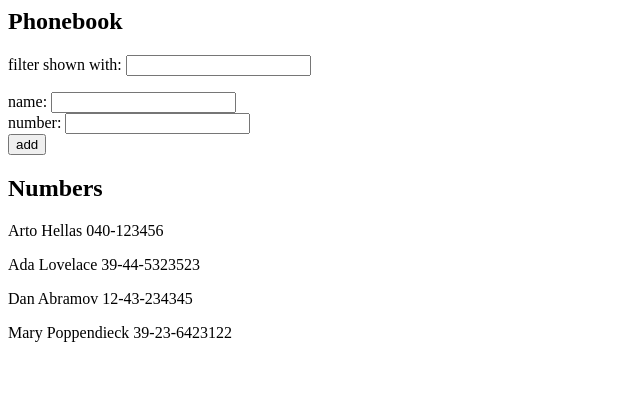
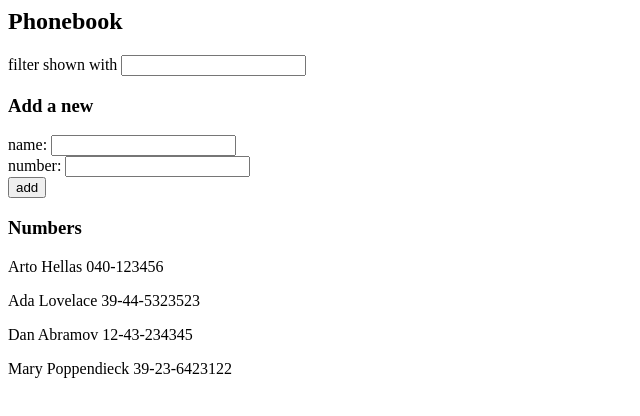
Before and after one commit to AvaibleUser/phonebook-frontend, a React (Create React App) app: page / in a window 1280 px wide. Shown: the top 416 px of the page, without its empty margins (0-640 px from the left). Built offline with nearby package versions, Linux system fonts and the light colour scheme.

Commit message:
Components refactored, filter option added

```diff
--- a/src/App.js
+++ b/src/App.js
@@ -1,23 +1,9 @@
 import React from 'react';
 import { useState } from 'react';
 
-const Person = ({ name, number }) => (
-  <p>
-    {name} {number}
-  </p>
-);
-
-const Input = ({ label, value, setValue }) => {
-  const catchValueChange = ({ target: { value } }) => {
-    setValue(value);
-  };
-
-  return (
-    <div>
-      {label}: <input value={value} onChange={catchValueChange} />
-    </div>
-  );
-};
+import Persons from './components/Persons';
+import PersonForm from './components/PersonForm';
+import PersonsFilter from './components/PersonsFilter';
 
 const App = () => {
   const [persons, setPersons] = useState([
@@ -31,46 +17,31 @@ const App = () => {
   const [filter, setFilter] = useState('');
   const [filteredPersons, setFilteredPersons] = useState(persons);
 
-  const addPerson = (event) => {
-    event.preventDefault();
-    if (!persons.find(({ number }) => number === newNumber)) {
-      setPersons(persons.concat({ name: newName, number: newNumber }));
-      setNewName('');
-      setNewNumber('');
-    } else {
-      alert(`${newName} is already added to phonebook`);
-    }
-  };
-
-  const filterPersons = (name) => {
-    const nameRegex = new RegExp(name, 'i');
-    const newFilteredPersons = persons.filter((person) =>
-      nameRegex.test(person.name)
-    );
-
-    setFilteredPersons(newFilteredPersons);
-    setFilter(name);
+  const _setPersons = (persons) => {
+    setFilter('');
+    setPersons(persons);
+    setFilteredPersons(persons);
   };
 
   return (
     <div>
       <h2>Phonebook</h2>
-      <form>
-        <Input label="filter shown with" value={filter} setValue={filterPersons} />
-      </form>
-      <form>
-        <Input label="name" value={newName} setValue={setNewName} />
-        <Input label="number" value={newNumber} setValue={setNewNumber} />
-        <div>
-          <button type="submit" onClick={addPerson}>
-            add
-          </button>
-        </div>
-      </form>
-      <h2>Numbers</h2>
-      {filteredPersons.map((person) => (
-        <Person {...person} key={person.name} />
-      ))}
+      <PersonsFilter {...{ filter, setFilter, persons, setFilteredPersons }} />
+
+      <h3>Add a new</h3>
+      <PersonForm
+        {...{
+          newName,
+          newNumber,
+          persons,
+          setNewName,
+          setNewNumber,
+          setPersons: _setPersons,
+        }}
+      />
+
+      <h3>Numbers</h3>
+      <Persons persons={filteredPersons} />
     </div>
   );
 };
--- /dev/null
+++ b/src/components/LabeledInput.js
@@ -0,0 +1,15 @@
+import React from 'react';
+
+const LabeledInput = ({ label, value, setValue }) => {
+  const catchValueChange = ({ target: { value } }) => {
+    setValue(value);
+  };
+
+  return (
+    <div>
+      {label}: <input value={value} onChange={catchValueChange} />
+    </div>
+  );
+};
+
+export default LabeledInput;
--- /dev/null
+++ b/src/components/PersonForm.js
@@ -0,0 +1,40 @@
+import React from 'react';
+
+import LabeledInput from './LabeledInput';
+
+const PersonForm = ({
+  newName,
+  newNumber,
+  persons,
+  setNewName,
+  setNewNumber,
+  setPersons,
+}) => {
+  const addPerson = (event) => {
+    event.preventDefault();
+
+    setPersons(
+      persons.concat({
+        id: persons.length + 1,
+        name: newName,
+        number: newNumber,
+      })
+    );
+    setNewName('');
+    setNewNumber('');
+  };
+
+  return (
+    <form>
+      <LabeledInput label="name" value={newName} setValue={setNewName} />
+      <LabeledInput label="number" value={newNumber} setValue={setNewNumber} />
+      <div>
+        <button type="submit" onClick={addPerson}>
+          add
+        </button>
+      </div>
+    </form>
+  );
+};
+
+export default PersonForm;
--- /dev/null
+++ b/src/components/Persons.js
@@ -0,0 +1,12 @@
+import React from 'react';
+
+const Person = ({ name, number }) => (
+  <p>
+    {name} {number}
+  </p>
+);
+
+const Persons = ({ persons }) =>
+  persons.map((person) => <Person {...person} key={person.id} />);
+
+export default Persons;
--- /dev/null
+++ b/src/components/PersonsFilter.js
@@ -0,0 +1,21 @@
+import React from 'react';
+
+const PersonsFilter = ({ filter, setFilter, persons, setFilteredPersons }) => {
+  const filterPersons = ({ target: { value: name } }) => {
+    const nameRegex = new RegExp(name, 'i');
+    const newFilteredPersons = persons.filter((person) =>
+      nameRegex.test(person.name)
+    );
+
+    setFilteredPersons(newFilteredPersons);
+    setFilter(name);
+  };
+
+  return (
+    <div>
+      filter shown with <input value={filter} onChange={filterPersons} />
+    </div>
+  );
+};
+
+export default PersonsFilter;
```
Also changed, not shown: 1 other file (tests, documents, lock files or other folders).
